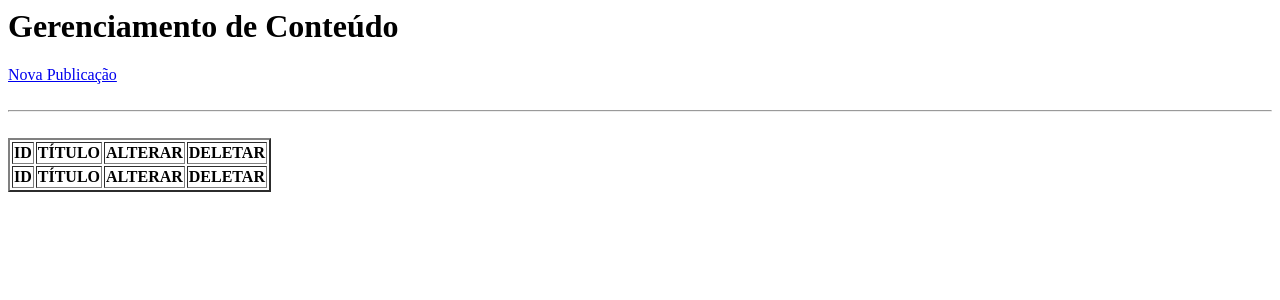
After one commit to joaovaz94/site-tutorial-PHP, a PHP site: page /app/View/admin.html in a window 1280 px wide. The commit adds this page. Shown: the top 300 px of the page. Run offline with PHP 8.4, Linux system fonts and the light colour scheme; lists and menus that the app fills with data are empty.

Commit message:
Modulo 10, começando CRUD

```diff
--- a/app/Template/estrutura.html
+++ b/app/Template/estrutura.html
@@ -11,6 +11,9 @@
 		#topo{padding: 20px 25px; border-bottom: 2px solid #CCC;}
 		#topo a{ color: #333; text-decoration: none; font:20px Arial; }
 		#topo a:hover{text-decoration: underline;}
+
+		.flutuacao-dir{float: right;}
+
 		#conteudo{background-color: #FFF;padding: 20px 25px;}
 		#conteudo h1{font:24px Arial; color:#ff0066; margin-bottom: 20px;}
 
@@ -26,6 +29,7 @@
 		    <nav>
 			<a href="http://localhost/tutorial-site/">Home</a> |
 			<a href="http://localhost/tutorial-site/?pagina=sobre">Sobre</a>
+			<a href="http://localhost/tutorial-site/?pagina=admin&metodo=index" class="flutuacao-dir">Admin</a>
 		    </nav>
 		</header>
 	    </div>
--- /dev/null
+++ b/app/View/admin.html
@@ -0,0 +1,18 @@
+<h1>Gerenciamento de Conteúdo</h1>
+
+<a href="http://localhost/tutorial-site/?pagina=admin&metodo=create">Nova Publicação</a><br><br>
+<hr>
+<br><table border="2">
+    <tr>
+	<th>ID</th>
+	<th>TÍTULO</th>
+	<th>ALTERAR</th>
+	<th>DELETAR</th>
+    </tr>
+    <tr>
+	<th>ID</th>
+	<th>TÍTULO</th>
+	<th>ALTERAR</th>
+	<th>DELETAR</th>
+    </tr>
+</table>
--- a/index.php
+++ b/index.php
@@ -9,6 +9,7 @@ require_once 'app/Controller/HomeController.php';
 require_once 'app/Controller/ErrorController.php';
 require_once 'app/Controller/PostController.php';
 require_once 'app/Controller/SobreController.php';
+require_once 'app/Controller/AdminController.php';
 
 require_once 'app/Model/Postagem.php';
 require_once 'app/Model/Comentario.php';
```
Also changed, not shown: app/Controller/AdminController.php (added, +37 -0 lines), app/Core/Core.php (+6 -1 lines), app/View/create.html (added, +11 -0 lines).
